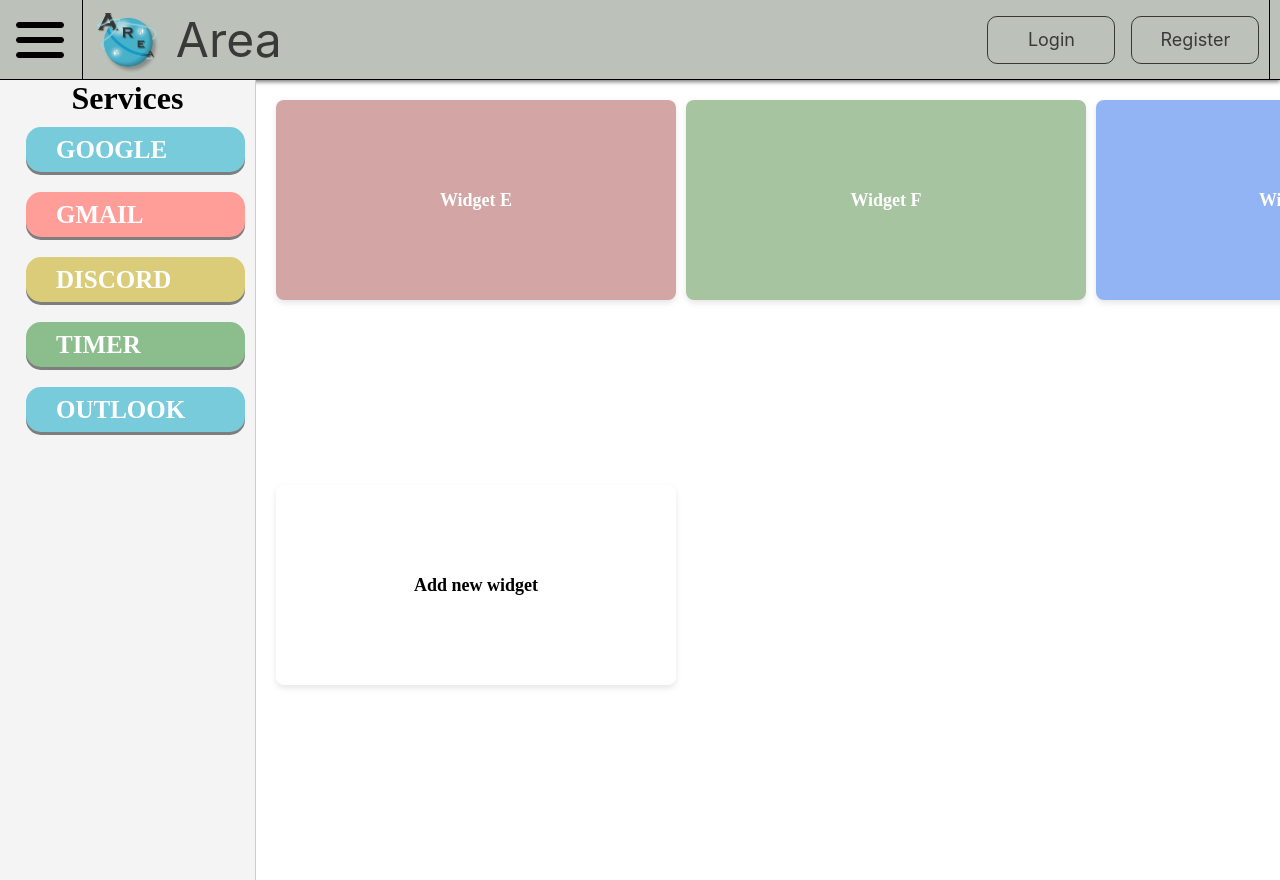
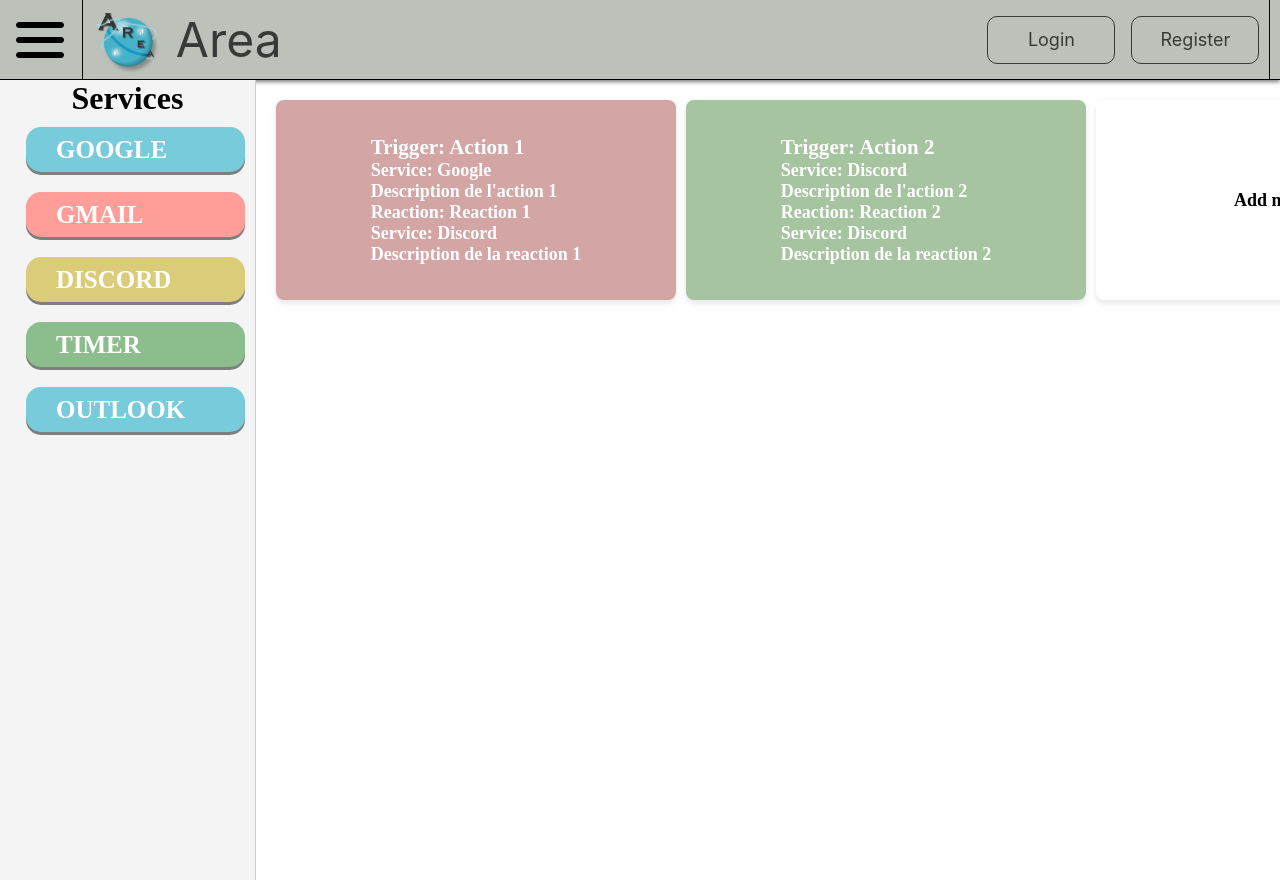
Before and after one commit to BhuvanArn/A.R.E.A, a Vue app in the folder client/: page /services in a window 1280 px wide. Built offline with nearby package versions, Linux system fonts and the light colour scheme.

Commit message:
:heavy_plus_sign: Added Widget depending on general informations

```diff
--- a/client/src/components/WidgetList.vue
+++ b/client/src/components/WidgetList.vue
@@ -3,7 +3,14 @@
         <div class="grid-container">
             <div class="widget" v-for="(widget, index) in widgets" :key="index"
                 :style="{ backgroundColor: getColor(index) }">
-                {{ widget }}
+                <div>
+                    <h3>Trigger: {{ widget.action.name }}</h3>
+                    <p>Service: {{ services[widget.action.service_id] }}</p>
+                    <p>{{ widget.action.description }}</p>
+                    <h4>Reaction: {{ widget.reaction.name }}</h4>
+                    <p>Service: {{ services[widget.reaction.service_id] }}</p>
+                    <p>{{ widget.reaction.description }}</p>
+                </div>
             </div>
             <div class="widget add-widget" @click="addWidgetInList">
                 Add new widget
@@ -21,14 +28,68 @@ export default {
             return colors[index % colors.length];
         },
         addWidgetInList() {
-            this.widgets.push("Widget feur")
-        }
+            this.widgets.push({
+                action: {
+                    name: "New Action",
+                    description: "New action description",
+                },
+                reaction: {
+                    name: "New Reaction",
+                    description: "New reaction description",
+                },
+            });
+        },
     },
     data() {
         return {
-            widgets: ["Widget E", "Widget F", "Widget G"],
+            services: {},
+            widgets: [],
         };
-    }
+    },
+    mounted() {
+        // fetch("URL_TO_API")
+        //     .then((response) => response.json())
+        //     .then((data) => {
+        //         // Update the widgets array with the API data
+        //         this.widgets = data;
+        //     })
+        //     .catch((error) => {
+        //         console.error("Error fetching widgets:", error);
+        //     });
+        this.services["1"] = "Discord";
+        this.services["2"] = "Google";
+        this.widgets = [
+        {
+            action: {
+                id: "1",
+                service_id: "2",
+                name: "Action 1",
+                description: "Description de l'action 1",
+            },
+            reaction: {
+                id: "1",
+                service_id: "1",
+                name: "Reaction 1",
+                description: "Description de la reaction 1",
+            },
+        },
+        {
+            action: {
+                id: "1",
+                service_id: "1",
+                name: "Action 2",
+                description: "Description de l'action 2",
+            },
+            reaction: {
+                id: "1",
+                service_id: "1",
+                name: "Reaction 2",
+                description: "Description de la reaction 2",
+            },
+        },
+    ];
+
+    },
 };
 </script>
 
```
